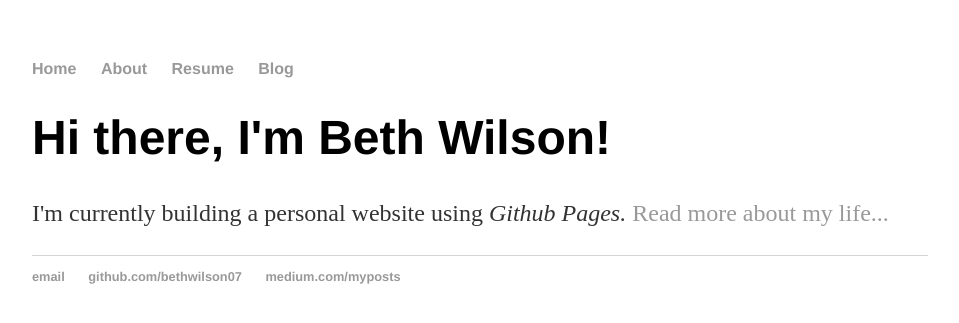
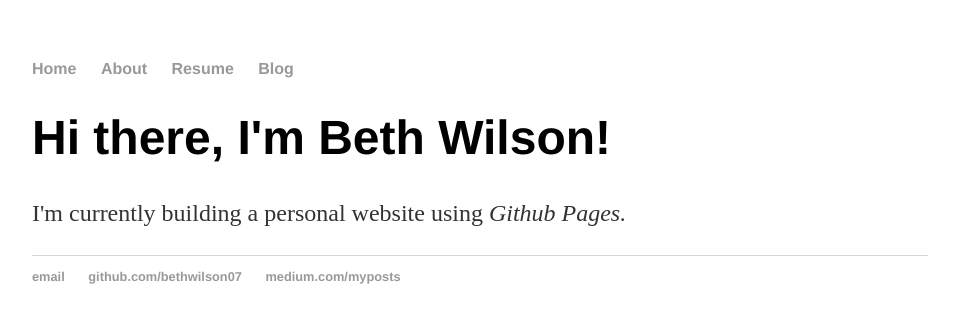
Before and after one commit to bethwilson07/bethwilson07.github.io, a Jekyll site: the page built from index.html, in a window 1280 px wide. Shown: the top 323 px of the page, without its empty margins (160-1119 px from the left). Built offline with Jekyll 4.4.1, drawn with Linux system fonts in a browser that asks for light colours.

Commit message:
Update index.html
edit

```diff
--- a/index.html
+++ b/index.html
@@ -4,5 +4,5 @@ title: Beth Wilson, Full Stack Web Developer
 ---
 <div class="blurb">
 	<h1>Hi there, I'm Beth Wilson!</h1>
-	<p>I'm currently building a personal website using <em>Github Pages.</em> <a href="/about">Read more about my life...</a></p>
+	<p>I'm currently building a personal website using <em>Github Pages.</em></p>
 </div><!-- /.blurb -->
```
